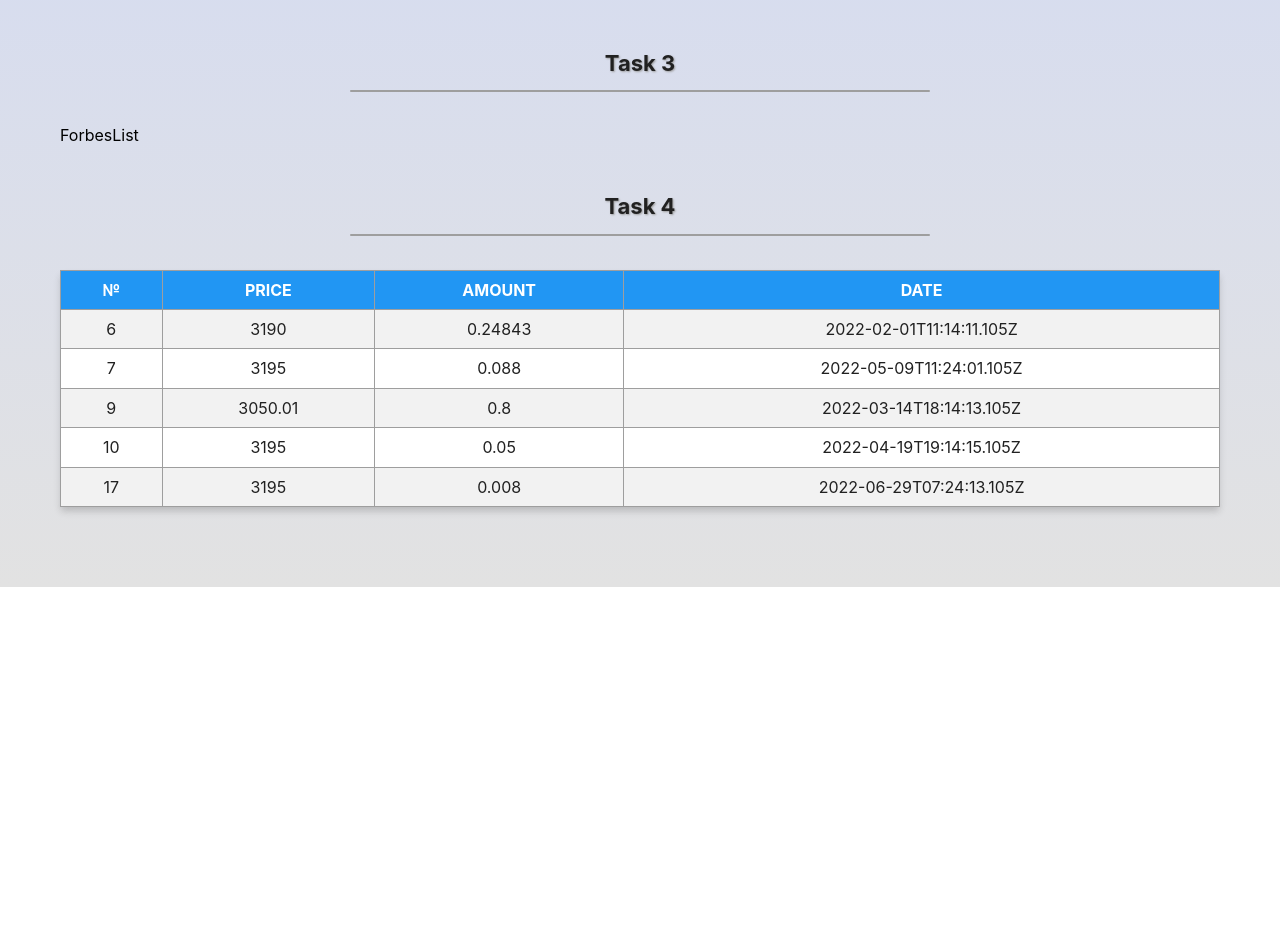
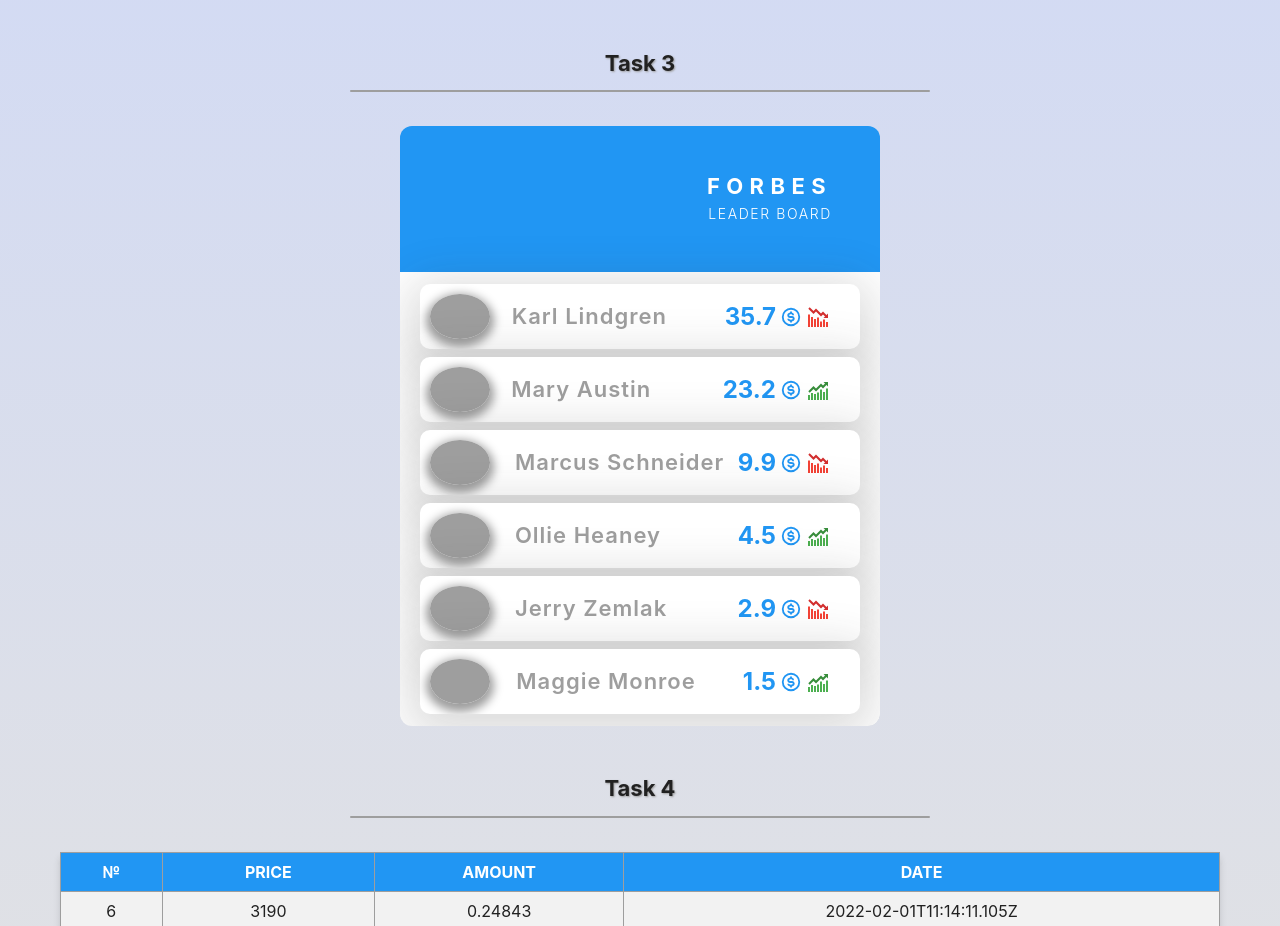
Before and after one commit to Kseniia30/group-16.10.2022, a React (Create React App) app: page / in a window 1280 px wide. Shown: the part 808-1734 px from the top of the page. Before the commit the page ends 1395 px from the top, so only its background shows below. Built offline with nearby package versions, Linux system fonts and the light colour scheme; grey boxes are pictures that could not be loaded.

Commit message:
add task3

```diff
--- a/src/components/App/App.jsx
+++ b/src/components/App/App.jsx
@@ -10,6 +10,7 @@ import {
 
 import transactions from 'data/transactions.json';
 import article from "../../data/article.json"
+import forbes from '../../data/forbes.json';
 
 
 export const App = () => {
@@ -36,7 +37,7 @@ export const App = () => {
         <Heading marginTop="50px" marginBottom="50px" textAlign="center">
           Task 3
         </Heading>
-        <ForbesList />
+        <ForbesList list={forbes}/>
 
         <Heading marginTop="50px" marginBottom="50px" textAlign="center">
           Task 4
--- a/src/components/ForbesList/ForbesList.jsx
+++ b/src/components/ForbesList/ForbesList.jsx
@@ -8,6 +8,23 @@ import {
   LeaderBoardProfiles,
 } from './ForbesList.styled';
 
-export const ForbesList = () => {
-  return <div>ForbesList</div>;
+export const ForbesList = ({list}) => {
+  return (
+      <LeaderBoard>
+        <BoardHeader>
+          <BoardTitle>
+            <TitleTop>Forbes</TitleTop>
+            <TitleBottom>Leader board</TitleBottom>
+          </BoardTitle>
+        </BoardHeader>
+
+        <LeaderBoardProfiles>
+        {list.map(item => {
+          return (
+            <ForbesListItem avatar={item.avatar} name={item.name} capital={item.capital} isIncrease={item.isIncrease} />
+            )
+          })}
+        </LeaderBoardProfiles>
+      </LeaderBoard>
+    );
 };
--- a/src/components/ForbesListItem/ForbesListItem.jsx
+++ b/src/components/ForbesListItem/ForbesListItem.jsx
@@ -4,6 +4,19 @@ import { ForbesItem, Avatar, Name, Capital } from './ForbesListItem.styled';
 
 import { theme } from 'styles/theme';
 
-export const ForbesListItem = () => {
-  return <div>ForbesItem</div>;
+export const ForbesListItem = ({avatar, name, capital, isIncrease}) => {
+  return (
+      <ForbesItem>
+        <Avatar
+          src={avatar}
+          alt={name}
+        />
+        <Name>{name}</Name>
+        <Capital>
+        {capital} <BiDollarCircle color={theme.colors.accent} size={22} />
+        {isIncrease ? <FcBullish/> : <FcBearish/>}
+          {/* Тут має бути необхідна іконка зміни статку */}
+        </Capital>
+      </ForbesItem>
+    );
 };
```
Also changed, not shown: 1 other file (tests, documents, lock files or other folders).
